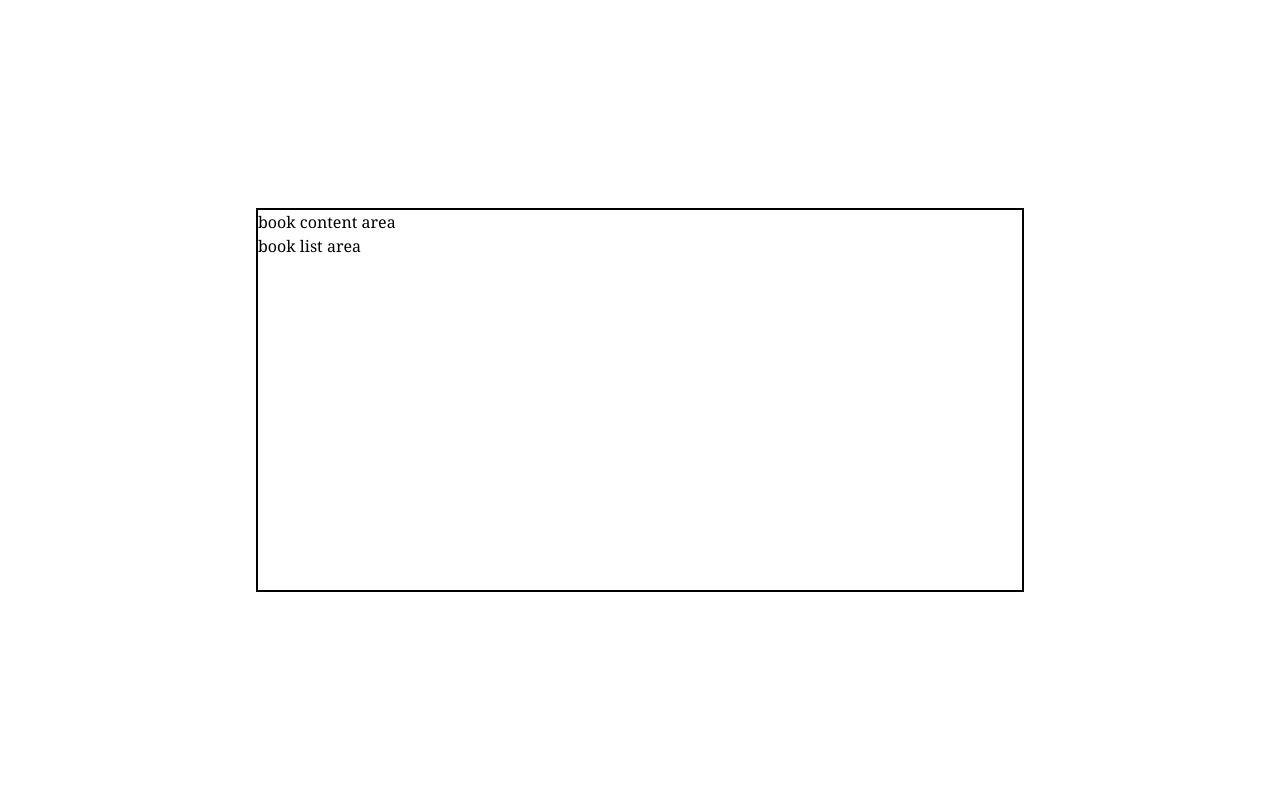
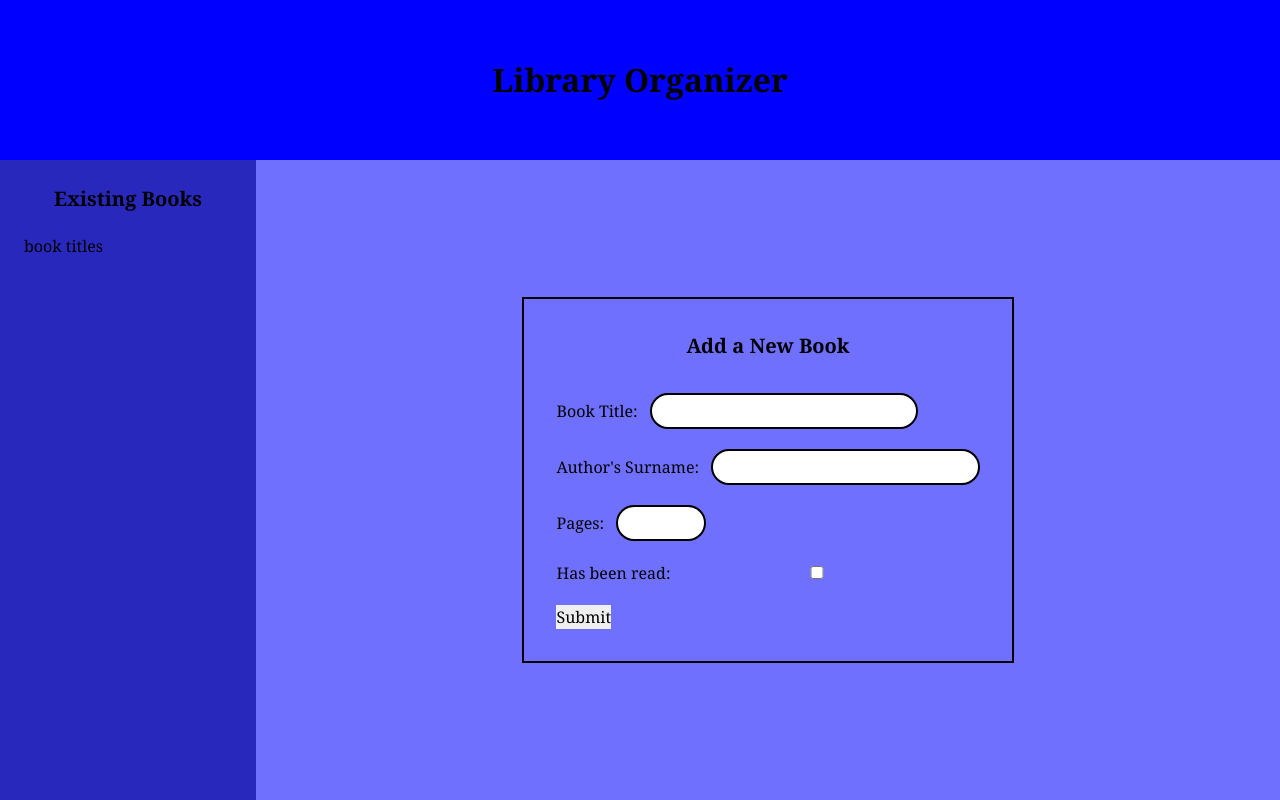
Before and after one commit to NCDUBS11/top_library, a plain HTML site: page index.html in a window 1280 px wide. Drawn offline with Linux system fonts and the light colour scheme.

Commit message:
Work on layout and main form

```diff
--- a/index.html
+++ b/index.html
@@ -10,8 +10,39 @@
 </head>
 <body>
     <div class="container">
-        <div id="book" class="add">book content area</div>
-        <div id="book" class="list">book list area</div>
+        <header>
+            Library Organizer
+        </header>
+        <sidebar>
+            Existing Books
+            <ul>
+                book titles
+            </ul>
+        </sidebar>
+        <main>
+            <form id="form">
+                <fieldset>
+                    <legend>Add a New Book</legend>
+                    <div id="inputArea" class="title">
+                        <label for="title">Book Title:</label>
+                        <input type="text" id="title" name="title">
+                    </div>
+                    <div id="inputArea" class="author">
+                        <label for="name">Author's Surname:</label>
+                        <input type="text" id="name" name="name">
+                    </div>
+                    <div id="inputArea" class="pages">
+                        <label for="pages">Pages:</label>
+                        <input type="number" id="pages" name="pages">
+                    </div>
+                    <div id="inputArea" class="read">
+                        <label for="read">Has been read:</label>
+                        <input type="checkbox" id="read" name="read">
+                    </div>
+                </fieldset>
+                <button type="button">Submit</button>
+            </form>
+        </main>
     </div>
 </body>
 </html>
--- a/styles.css
+++ b/styles.css
@@ -16,13 +16,87 @@
 
 body{
     min-height: 100vh;
+
+}
+
+.container{
+    min-height: 100vh;
+    display: grid;
+    grid-template-columns: 0.25fr 1fr;
+    grid-template-rows: 0.25fr 1fr;
+    grid-template-areas:
+        "header header"
+        "sidebar main";
+}
+
+.container>*{
+    padding: 1.5rem;
+}
+
+header{
+    background-color: blue;
+    grid-area: header;
+    text-align: center;
+    align-content: center;
+    font-size: 2rem;
+    font-weight: 600;
+}
+
+main{
+    background-color: rgb(112, 112, 255);
+    grid-area: main;
     display: flex;
     justify-content: center;
     align-items: center;
+
 }
 
-.container{
-    aspect-ratio: 2 / 1;
-    width: clamp(400px, 60vw, 800px);
+sidebar{
+    display: block;
+    background-color: rgb(40, 40, 189);
+    grid-area: sidebar;
+    text-align: center;
+    font-size: 1.25rem;
+    font-weight: 600;
+}
+
+form{
     border: 2px solid black;
+    padding: 2rem;
 }
+
+legend{
+    font-size: 1.25rem;
+    font-weight: 600;
+    padding-bottom: 2rem;
+    text-align: center;
+}
+
+#inputArea{
+    margin-bottom: 1.25rem;
+}
+
+label{
+    padding-right: 0.5rem;
+}
+
+input{
+    border: 2px solid black;
+    border-radius: 20px;
+    width: 30ch;
+    padding-block: 0.25rem;
+    padding-inline: 0.75rem;
+}
+
+#pages{
+    width: 10ch;
+}
+
+ul{
+    margin-block: 1.25rem;
+    text-align: start;
+}
+
+li{
+    padding-block: 1rem;
+}
```
